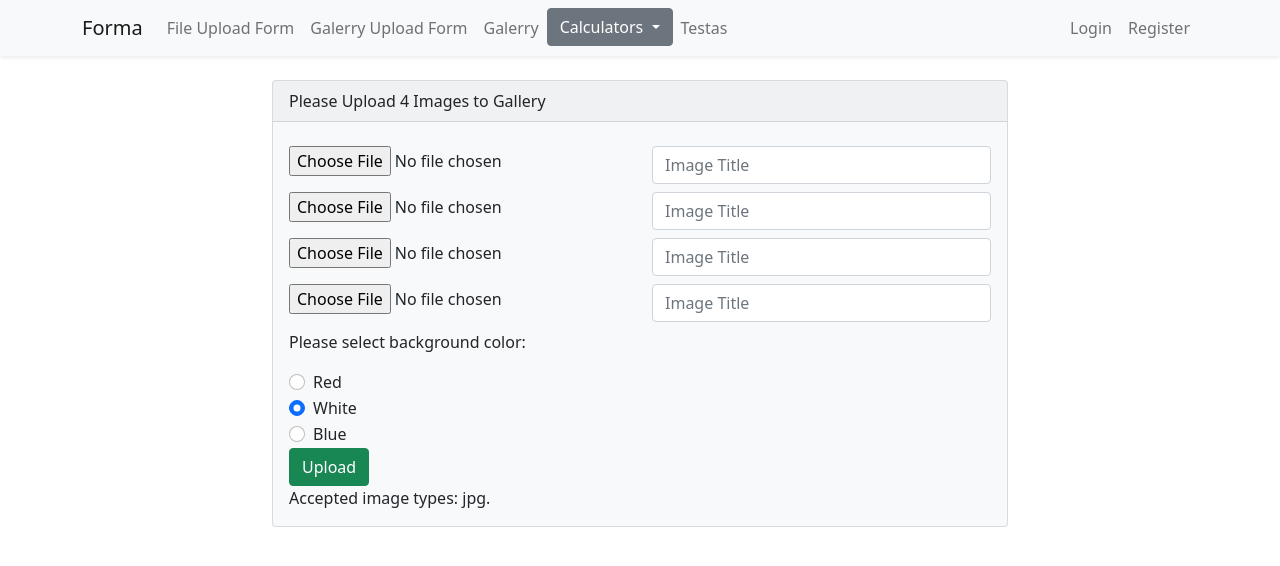
After one commit to dzheine/Testas-skaiciuokles-failu-ikelimas, a PHP site: page /galerija/views/gallery_upload.php in a window 1280 px wide. The commit adds this page. Shown: the top 566 px of the page. Run offline with PHP 8.4, Linux system fonts and the light colour scheme; some libraries are stand-ins or nearby versions.

Commit message:
gallery images upload corrected

```diff
--- a/layout/header.php
+++ b/layout/header.php
@@ -27,7 +27,7 @@
                     <a href="http://localhost/galerija/views/file_upload.php" class="nav-link">File Upload Form</a>
                 </li>
                 <li class="nav-item">
-                    <a href="http://localhost/galerija/index.php" class="nav-link">Galerry Upload Form</a>
+                    <a href="http://localhost/galerija/views/gallery_upload.php" class="nav-link">Galerry Upload Form</a>
                 </li>
                 <li class="nav-item">
                     <a href="http://localhost/galerija/scripts/gallery.php" class="nav-link">Galerry </a>
--- /dev/null
+++ b/views/gallery_upload.php
@@ -0,0 +1,73 @@
+<?php
+include '../layout/header.php';
+?>
+<div class="container py-4">
+    <div class="row justify-content-center">
+        <div class="col-md-8">
+            <div class="card bg-light mb-8">
+                <div class="card-header">Please Upload 4 Images to Gallery</div>
+                <div class="card-body">
+                    <form action="http://localhost/galerija/scripts/gallery.php" method="POST" enctype="multipart/form-data">
+                        <div class="row my-2">
+                            <div class="col">
+                                <input type="file" class="form-control-file" name="image1">
+                            </div>
+                            <div class="col">
+                                <input type="text" class="form-control" name="imageTitle1" placeholder="Image Title">
+                            </div>
+                        </div>
+                        <div class="row my-2">
+                            <div class="col">
+                                <input type="file" class="form-control-file" name="image2">
+                            </div>
+                            <div class="col">
+                                <input type="text" class="form-control" name="imageTitle2" placeholder="Image Title">
+                            </div>
+                        </div>
+                        <div class="row my-2">
+                            <div class="col">
+                                <input type="file" class="form-control-file" name="image3">
+                            </div>
+                            <div class="col">
+                                <input type="text" class="form-control" name="imageTitle3" placeholder="Image Title">
+                            </div>
+                        </div>
+                        <div class="row my-2">
+                            <div class="col">
+                                <input type="file" class="form-control-file" name="image4">
+                            </div>
+                            <div class="col">
+                                <input type="text" class="form-control" name="imageTitle4" placeholder="Image Title">
+                            </div>
+                        </div>
+                        <p>Please select background color:</p>
+                        <div class="form-check">
+                            <input class="form-check-input" type="radio" name="color" id="danger" value="danger">
+                            <label class="form-check-label" for="danger">
+                                Red
+                            </label>
+                        </div>
+                        <div class="form-check">
+                            <input class="form-check-input" type="radio" name="color" id="light" value="light" checked>
+                            <label class="form-check-label" for="light">
+                                White
+                            </label>
+                        </div>
+                        <div class="form-check">
+                            <input class="form-check-input" type="radio" name="color" id="info" value="info">
+                            <label class="form-check-label" for="info">
+                                Blue
+                            </label>
+                        </div>
+                        <button class="btn btn-success" type="submit">Upload</button>
+                    </form>
+                    <p class="card-text">Accepted image types: jpg.</p>
+                </div>
+            </div>
+        </div>
+    </div>
+</div>
+
+<?php
+include '../layout/footer.php';
+?>
--- a/views/register.php
+++ b/views/register.php
@@ -6,7 +6,7 @@
             <div class="card bg-light mb-8">
                 <div class="card-header">Sign Up</div>
                 <div class="card-body">
-                   <form action="..\scripts\signUp.php" method="POST" enctype="multipart/form-data">
+                   <form action="..\scripts\signUp2.php" method="POST" enctype="multipart/form-data">
                         <div class="form-group">
                             <input type="text" class="form-control" placeholder="First Name" name="fname">
                         </div>
@@ -22,10 +22,10 @@
                         <div class="form-group">
                             <input type="password" class="form-control" placeholder="Confirm Password" name="confirmPassword">
                         </div>
-                        <div class="form-group">
+                        <!-- <div class="form-group">
                             <label for="avatar" >Upload your avatar</label>
                             <input type="file" class="form-control-file" name="avatar">
-                        </div>
+                        </div> -->
                         <button type="submit" class="btn btn-primary">Submit</button>
                    </form>
                 </div>
```
Also changed, not shown: db_connect.php (added, +16 -0 lines), scripts/signUp2.php (added, +32 -0 lines).
